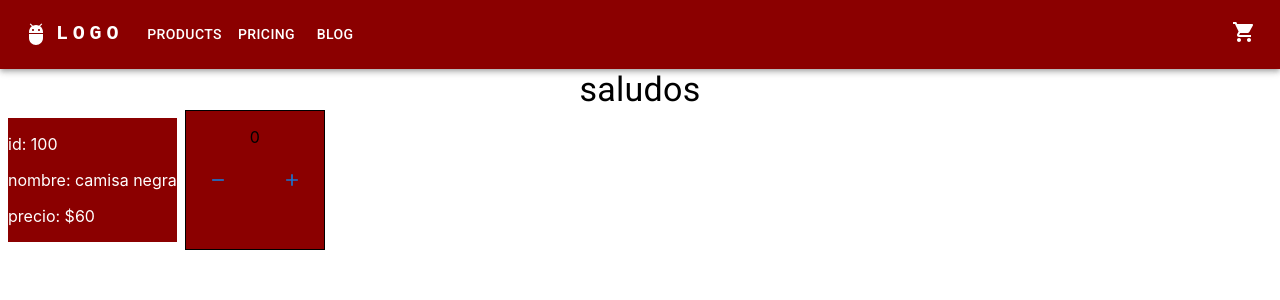
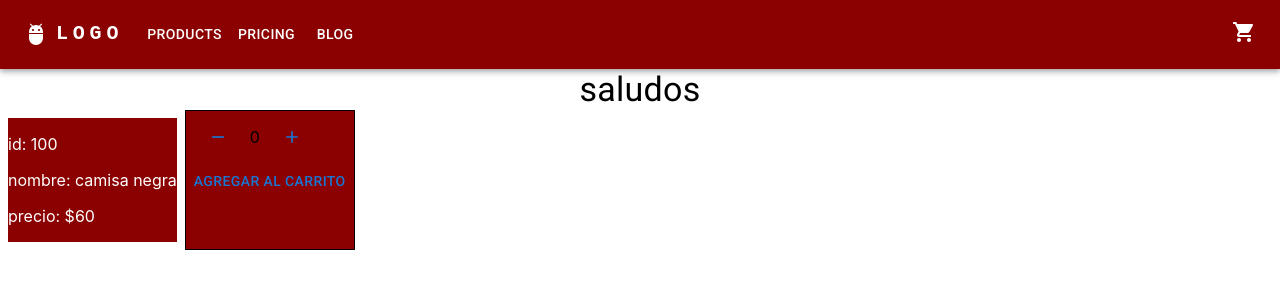
Before and after one commit to RottenReality/aplicacion-curso-react, a React (Create React App) app: page / in a window 1280 px wide. Shown: the top 300 px of the page. Built offline with nearby package versions, Linux system fonts and the light colour scheme.

Commit message:
feat: añadido sass y botón agregar al carrito

```diff
--- a/src/components/ItemCount/ItemCount.jsx
+++ b/src/components/ItemCount/ItemCount.jsx
@@ -1,13 +1,14 @@
 import Button from '@mui/material/Button';
 import AddIcon from '@mui/icons-material/Add';
 import RemoveIcon from '@mui/icons-material/Remove';
-import './itemCount.css';
+import './itemCount.scss';
 
 export const ItemCount = ({stock, initial, onAdd, onRemove}) => {
 
 
   return (
-    <div className='itemCount-container'>
+    <div className='itemCountgc'>
+      <div className='itemCount-container'>
         <Button onClick={onRemove}>
             <RemoveIcon fontSize="small" />
         </Button>
@@ -15,6 +16,10 @@ export const ItemCount = ({stock, initial, onAdd, onRemove}) => {
         <Button onClick={onAdd}>
             <AddIcon fontSize="small" />
         </Button>
+      </div>
+      <Button>
+        Agregar al carrito
+      </Button>
     </div>
   )
 }
--- a/src/components/ItemCount/itemCount.css
+++ b/src/components/ItemCount/itemCount.scss
@@ -1,5 +1,8 @@
 .itemCount-container{
+    display: flex
+}
+
+.itemCountgc{
     background-color: darkred;
     border: 1px solid black;
-    display: flex
 }
--- a/src/components/Producto/Producto.jsx
+++ b/src/components/Producto/Producto.jsx
@@ -1,5 +1,5 @@
 import React from 'react'
-import './producto.css'
+import './producto.scss'
 
 
 export const Producto = ({ item }) => {
--- a/src/index.js
+++ b/src/index.js
@@ -1,6 +1,6 @@
 import React from 'react';
 import ReactDOM from 'react-dom/client';
-import './index.css';
+import './index.scss';
 import App from './App';
 
 const root = ReactDOM.createRoot(document.getElementById('root'));
```
Also changed, not shown: src/App.scss (renamed from src/App.css), src/components/Producto/producto.scss (renamed from src/components/Producto/producto.css), src/index.scss (renamed from src/index.css).
